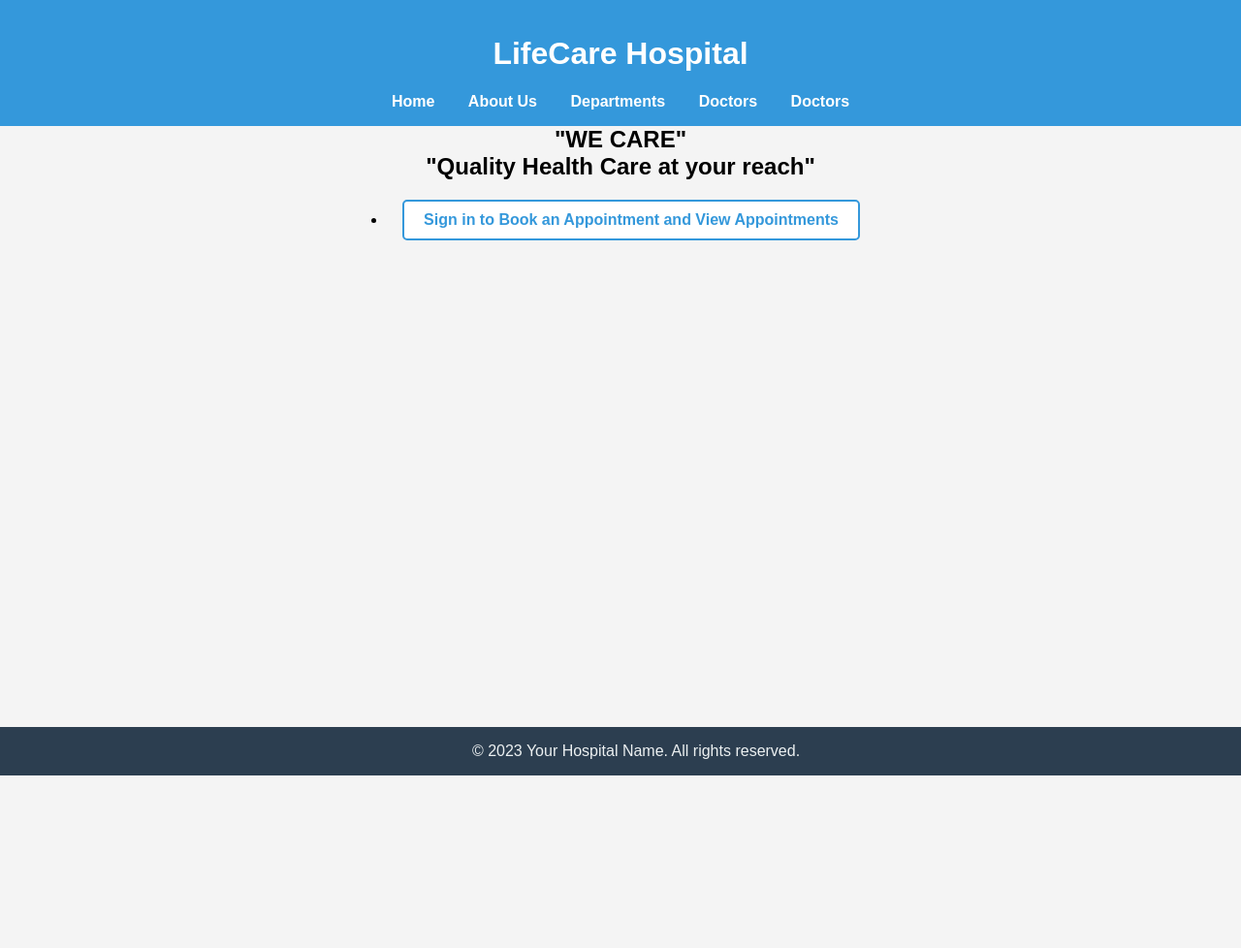
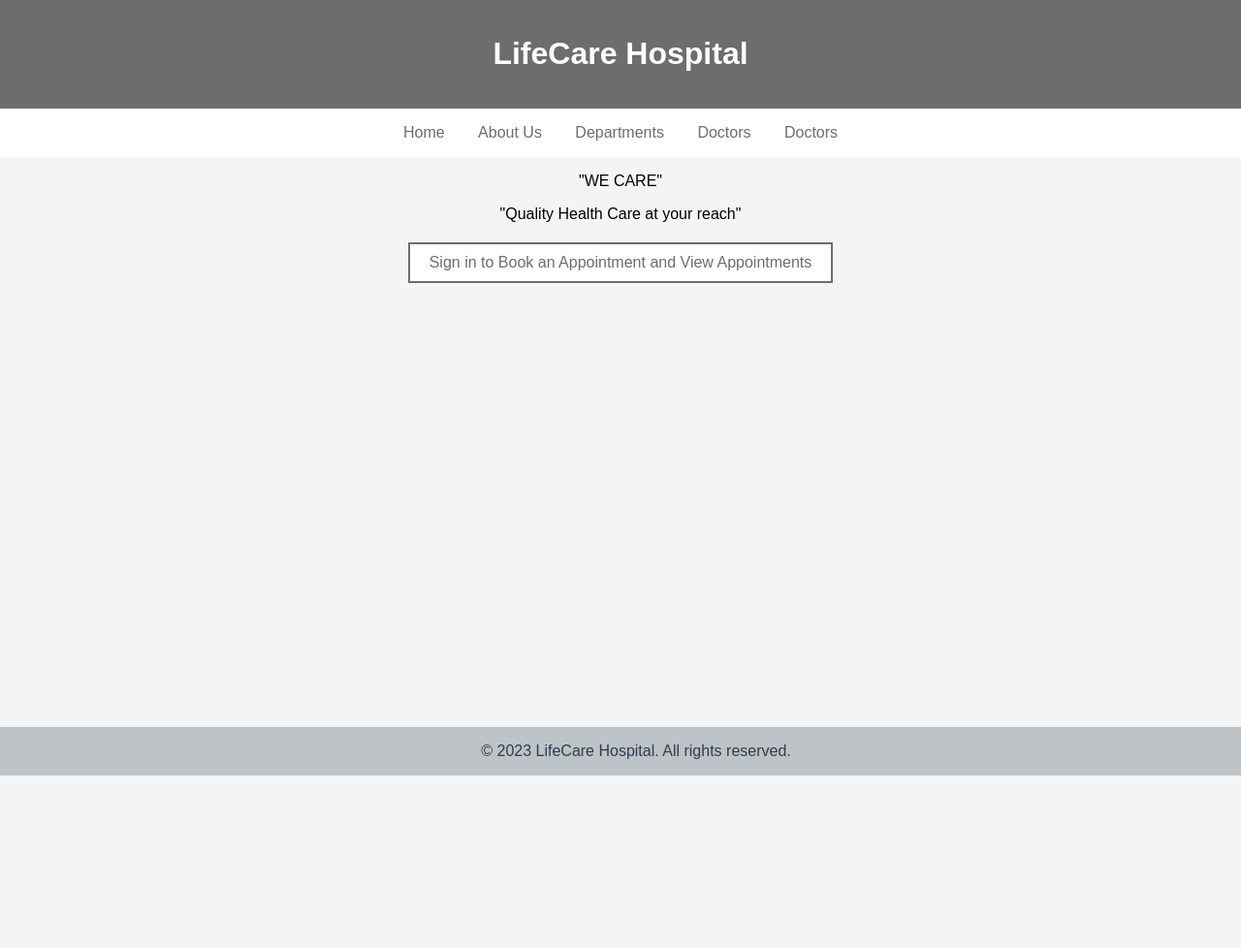
Before and after one commit to Swathymenonbalachandran/Hospital-Management-Application-on-AWS-Cloud, a Django app: page / in a window 1280 px wide. Shown: the whole page at 97% size. Before the commit the page ends 800 px from the top, so only its background shows below. Run offline with Django 4.2, Linux system fonts and the light colour scheme.

Commit message:
codechangestemp

```diff
--- a/home/templates/home/deleteappointment.html
+++ b/home/templates/home/deleteappointment.html
@@ -12,7 +12,7 @@
         {% csrf_token %}
         <button type="submit">Confirm Delete</button>
     </form>
-    <a href="{% url 'home:showmyappointments' %}">Cancel</a>
+    <a href="{% url 'home:showappointments' %}">Cancel</a>
 </body>
 </html>
 {% endblock content %}
--- a/home/templates/home/index.html
+++ b/home/templates/home/index.html
@@ -1,5 +1,6 @@
 <!DOCTYPE html>
 <html lang="en">
+
 <head>
     <meta charset="UTF-8">
     <meta name="viewport" content="width=device-width, initial-scale=1.0">
@@ -13,106 +14,46 @@
         }
 
         header {
-            background-color: #3498db;
+            background-color: #6d6d6d; /* Dark Grey shade */
             color: #fff;
             padding: 1em;
             text-align: center;
         }
 
-        nav ul {
-            list-style: none;
-            padding: 0;
-            margin: 0;
+        nav {
+            background-color: #fff; /* White background for better visibility */
+            padding: 1em;
             text-align: center;
         }
 
-        nav li {
-            display: inline-block;
+        nav a {
+            color: #6d6d6d; /* Dark Grey shade */
             margin: 0 15px;
-        }
-
-        nav a {
             text-decoration: none;
-            color: #fff;
-            font-weight: bold;
-            font-size: 16px;
-            transition: color 0.3s;
         }
 
         nav a:hover {
             color: #ecf0f1;
         }
 
-        main {
-            text-align: center;
+        button,
+        .button {
+            color: #6d6d6d; /* Dark Grey shade */
+            background-color: #fff;
+            border: 2px solid #6d6d6d; /* Dark Grey shade */
+            margin: 0 15px; /* Adjust margin as needed */
+            padding: 10px 20px; /* Adjust padding as needed */
         }
 
-        main img {
-            max-width: 100%;
-            height: auto;
-            border-radius: 10px;
-            box-shadow: 0 0 10px rgba(0, 0, 0, 0.1);
-        }
-
-        /* Slideshow container */
-        .slideshow-container {
-            max-width: 600px;
-            margin: auto;
-        }
-
-        /* Hide all slides by default */
-        .mySlides {
-            display: none;
-            text-align: center;
-        }
-
-        /* Style the quotes */
-        .mySlides p {
-            font-size: 24px;
-            font-weight: bold;
-            margin: 0; /* Remove margin to avoid sliding */
-        }
-
-        /* Add animation to the slides */
-        .fade {
-            animation: fade 3s ease-in-out infinite;
-        }
-
-        /* Keyframe animation for fading */
-        @keyframes fade {
-            0%, 100% {
-                opacity: 0.4;
-            }
-            50% {
-                opacity: 1;
-            }
-        }
-
-        .button-container {
-            margin-top: 20px;
-        }
-
-        .button {
-            display: inline-block;
-            padding: 10px 20px;
-            text-decoration: none;
-            color: #3498db;
-            background-color: #fff;
-            border: 2px solid #3498db;
-            border-radius: 5px;
-            margin: 0 10px;
-            font-weight: bold;
-            transition: background-color 0.3s, color 0.3s;
-        }
-
+        button:hover,
         .button:hover {
-            background-color: #3498db;
+            background-color: #6d6d6d; /* Dark Grey shade */
             color: #fff;
         }
 
         footer {
-            background-color: #2c3e50;
-            color: #ecf0f1;
+            background-color: #bdc3c7; /* Light Grey shade */
+            color: #2c3e50;
             text-align: center;
             padding: 1em;
             position: fixed;
@@ -120,36 +61,66 @@
             width: 100%;
         }
 
+        .mySlides {
+            display: flex;
+            flex-direction: column;
+            align-items: center;
+            justify-content: center;
+            height: 100vh;
+            text-align: center;
+        }
+
+        .main-content {
+            color: #2c3e50; /* Dark Greyish-Blue shade */
+            padding: 20px; /* Adjust padding as needed */
+        }
+
+        .button-container {
+            text-align: center;
+            margin-top: 20px; /* Adjust the margin as needed */
+        }
+
+        .button-container a {
+            display: inline-block;
+            margin: 0 10px; /* Adjust the margin as needed */
+            color: #6d6d6d; /* Dark Grey shade */
+            text-decoration: none;
+        }
+
+        .button-container a:hover {
+            color: #fff;
+        }
+
         .signout-button {
             position: absolute;
             top: 10px;
             right: 10px;
+            background-color: #fff;
+            color: #6d6d6d;
+            border: 2px solid #6d6d6d;
+            padding: 10px 20px;
             text-decoration: none;
-    color: #fff;
-    font-weight: bold;
-    font-size: 16px;
-    transition: color 0.3s;
         }
 
         .signout-button:hover {
-    color: #ecf0f1;
+            background-color: #6d6d6d;
+            color: #fff;
         }
     </style>
 </head>
+
 <body>
     <header>
         <h1>LifeCare Hospital</h1>
+    </header>
+
     <nav>
-            <ul>
-                <li><a href="{% url 'home:index' %}">Home</a></li>
-                <li><a href="{% url 'home:aboutus' %}">About Us</a></li>
-                <li><a href="{% url 'home:department' %}">Departments</a></li>
-                <li><a href="{% url 'home:doctors' %}">Doctors</a></li>
-                <li><a href="{% url 'home:doctors' %}">Doctors</a></li>
-
-            </ul>
+        <a href="{% url 'home:index' %}">Home</a>
+        <a href="{% url 'home:aboutus' %}">About Us</a>
+        <a href="{% url 'home:department' %}">Departments</a>
+        <a href="{% url 'home:doctors' %}">Doctors</a>
+        <a href="{% url 'home:doctors' %}">Doctors</a>
     </nav>
-    </header>
 
     <main>
         <div class="slideshow-container">
@@ -158,23 +129,21 @@
                 <p>"Quality Health Care at your reach"</p>
                 <div class="button-container">
                     {% if user_authenticated %}
-        <li><a href="{% url 'home:bookappointment' %}" class="button">Book Appointment</a></li>
-        <li><a href="{% url 'home:showappointments' %}" class="button">My Appointment</a></li>
+                        <a href="{% url 'home:bookappointment' %}" class="button">Book Appointment</a>
+                        <a href="{% url 'home:showappointments' %}" class="button">My Appointment</a>
                         <a href="{% url 'sign_out' %}" class="signout-button">Sign Out</a>
                     {% else %}
-        <li><a href="{% url 'sign_in' %}" class="button">Sign in to Book an Appointment and View Appointments</a></li>
+                        <a href="{% url 'sign_in' %}" class="button">Sign in to Book an Appointment and View Appointments</a>
                     {% endif %}
                 </div>
-
             </div>
         </div>
-
 
         {% block content %}{% endblock %}
     </main>
 
     <footer>
-        &copy; 2023 Your Hospital Name. All rights reserved.
+        &copy; 2023 LifeCare Hospital. All rights reserved.
     </footer>
 
     <script>
@@ -205,4 +174,5 @@
         });
     </script>
 </body>
+
 </html>
--- a/home/views.py
+++ b/home/views.py
@@ -65,7 +65,7 @@ def updateappointment(request, bookappointment_id):
         form = BookappointmentForm(request.POST, instance=updateappointment)
         if form.is_valid():
             form.save()
-            return redirect('home:showappointments')  # Redirect to showmyappointments
+            return redirect('home:showappointments')
     else:
         form = BookappointmentForm(instance=updateappointment)
 
@@ -76,6 +76,6 @@ def deleteappointment(request, bookappointment_id):
 
     if request.method == 'POST':
         deleteappointment.delete()
-        return redirect('home:showmyappointments')   # Redirect to showmyappointments
+        return redirect('home:showappointments')
 
     return render(request, 'home/deleteappointment.html', {'deleteappointment': deleteappointment})
```
Also changed, not shown: home/templates/home/bookappointment.html (+9 -6 lines), home/templates/home/myappointment.html (+64 -27 lines), db.sqlite3. Lines whose indentation alone changed are shown as unchanged.
